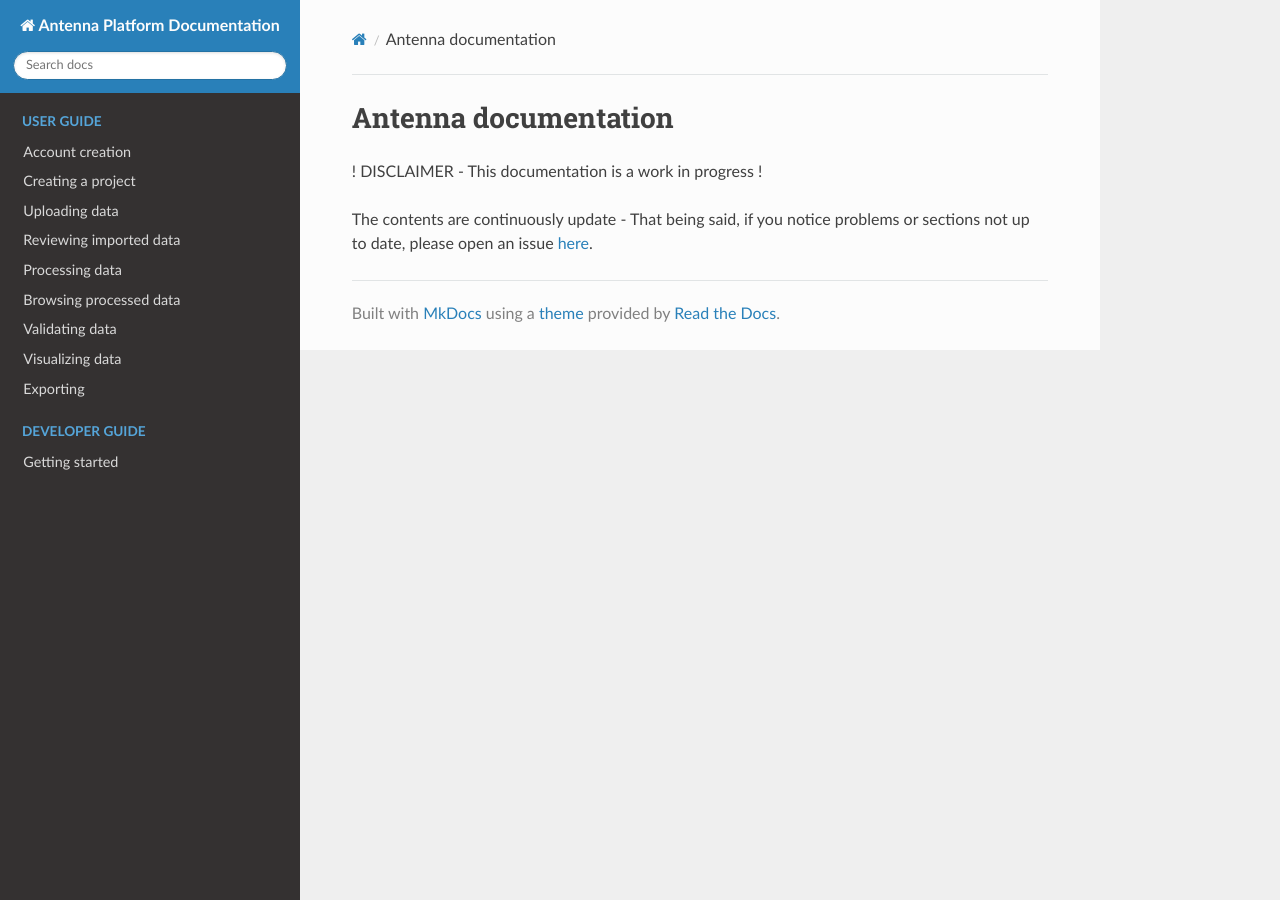
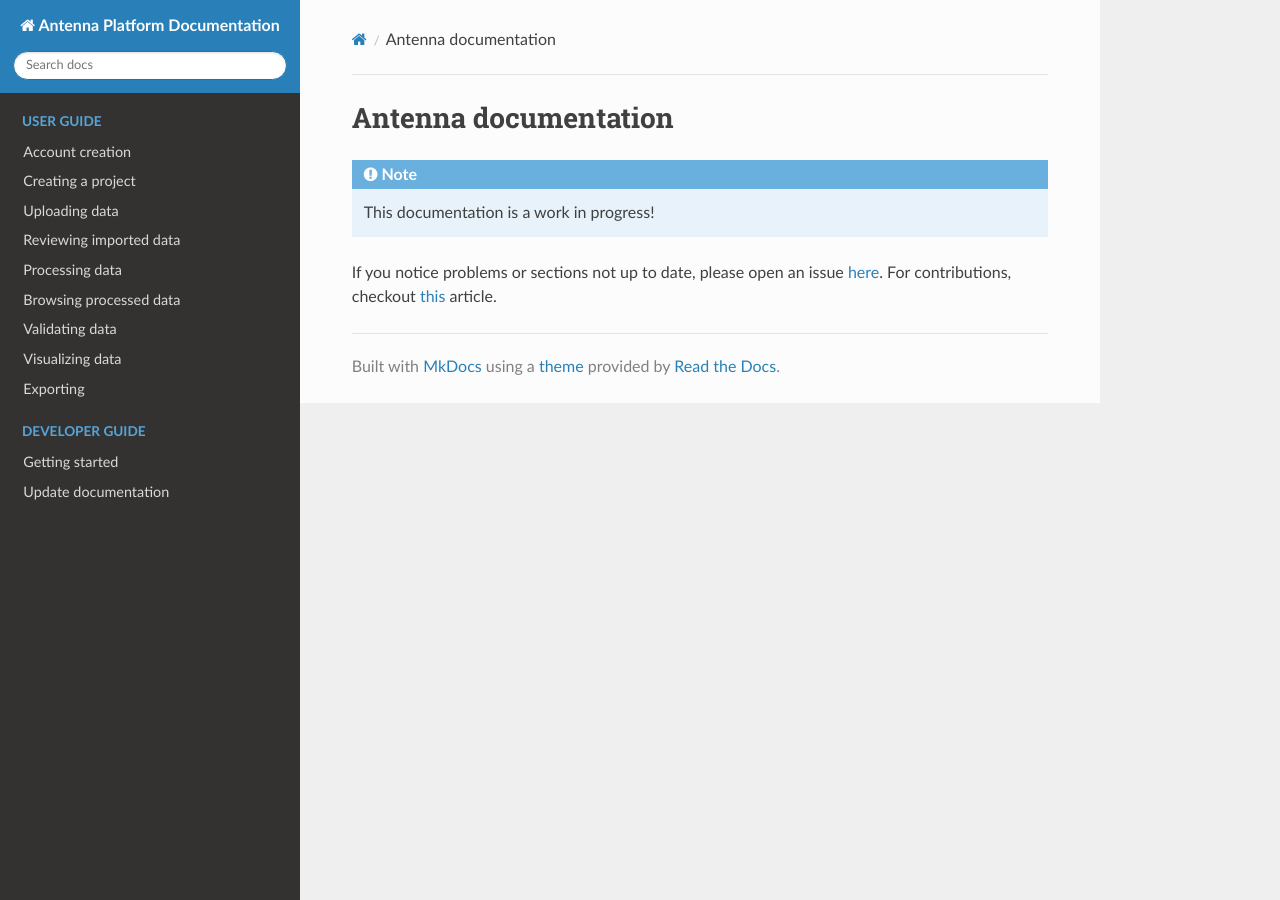
Before and after one commit to RolnickLab/antenna-docs, an MkDocs documentation site: the page built from docs/index.md, in a window 1280 px wide. Built offline with MkDocs 1.6.1, drawn with Linux system fonts in a browser that asks for light colours; nearby versions of some CDN libraries.

Commit message:
feat: add update docs article

```diff
--- a/docs/index.md
+++ b/docs/index.md
@@ -1,6 +1,7 @@
 # Antenna documentation
 
-! DISCLAIMER - This documentation is a work in progress !
+!!! note
 
-The contents are continuously update - That being said, if you notice problems
-or sections not up to date, please open an issue [here](https://github.com/RolnickLab/antenna/issues).
+    This documentation is a work in progress!
+
+If you notice problems or sections not up to date, please open an issue [here](https://github.com/RolnickLab/antenna-docs). For contributions, checkout [this](sections/dev-guide/update-documentation) article.
--- a/mkdocs.yml
+++ b/mkdocs.yml
@@ -13,6 +13,7 @@ nav:
       - sections/user-guide/exporting-data.md
   - Developer Guide:
       - sections/dev-guide/developer-guide.md
+      - sections/dev-guide/update-documentation.md
 
 theme: readthedocs
 
```
Also changed, not shown: docs/sections/dev-guide/update-documentation.md (added, +23 -0 lines).
